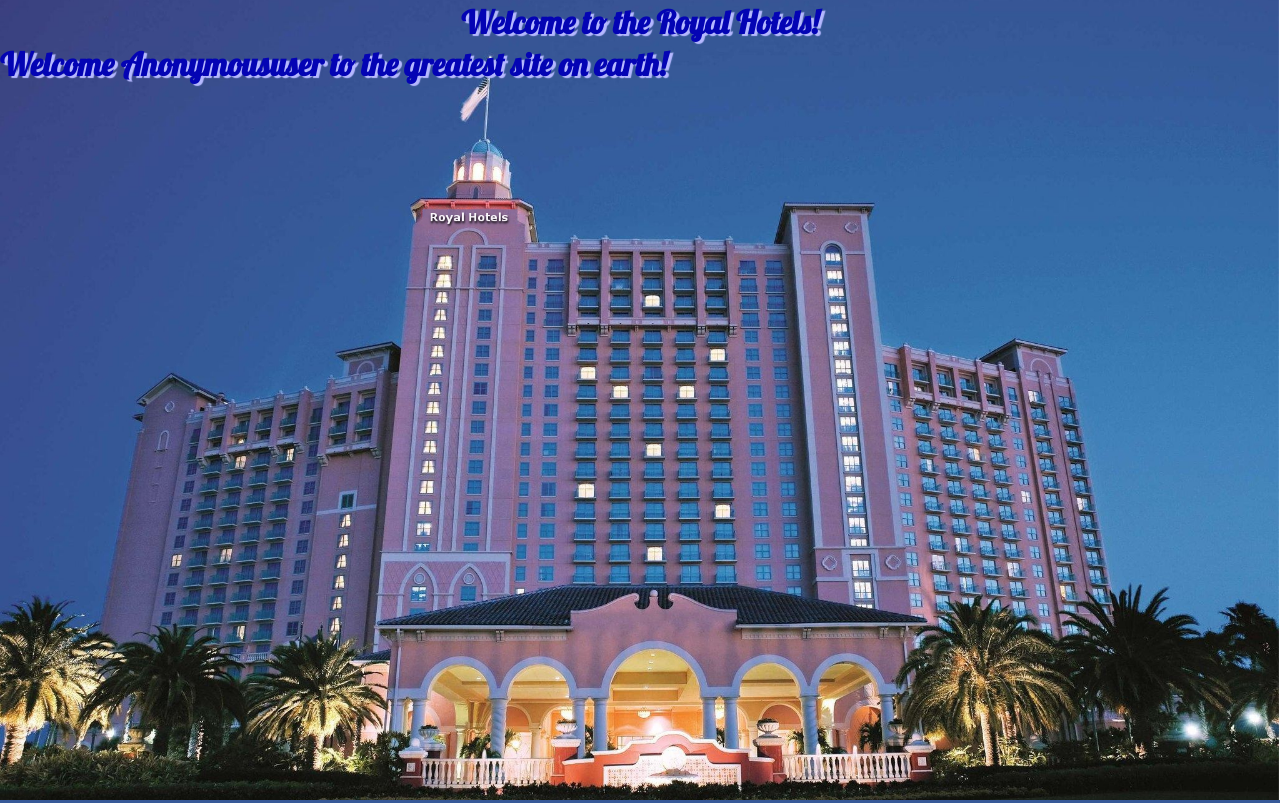
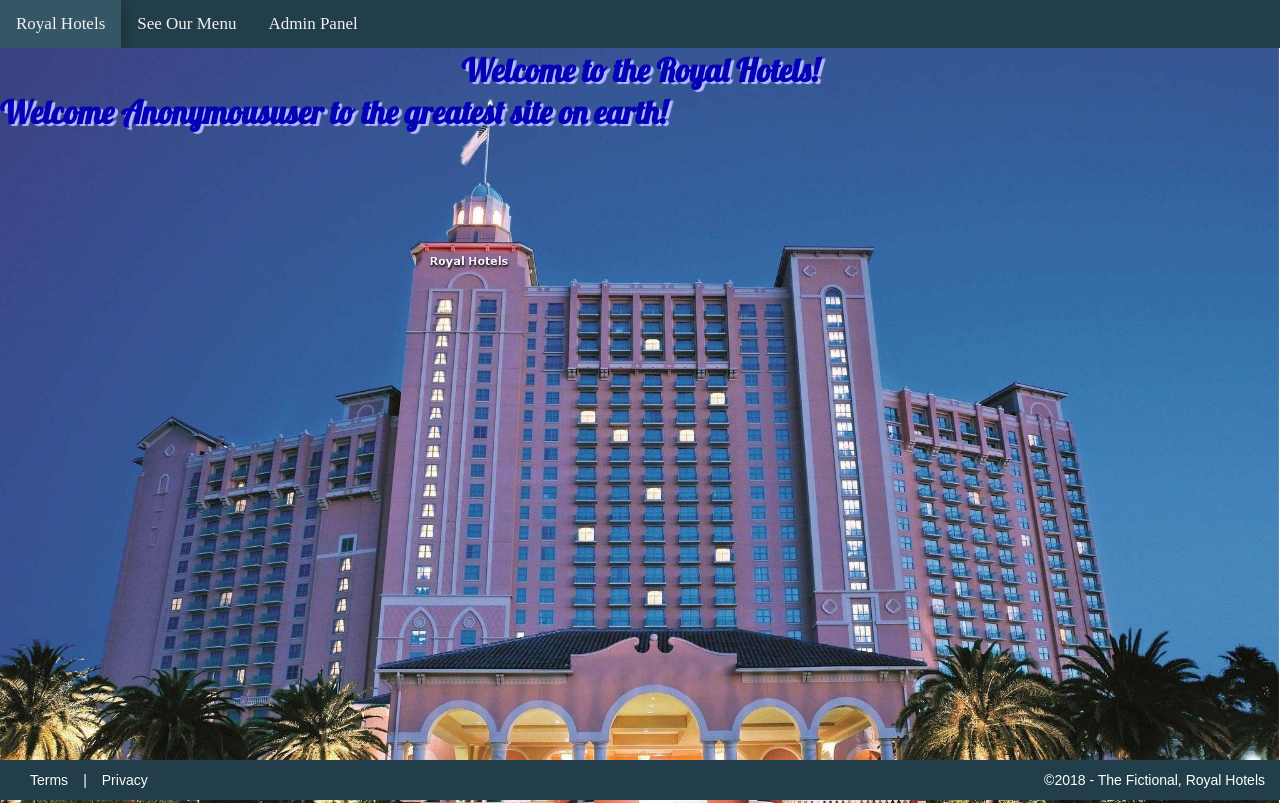
Before and after one commit to mhaldeman8875/Python, a Django app: page / in a window 1280 px wide. Run offline with Django 3.2, Linux system fonts and the light colour scheme.

Commit message:
link footer and navbar html files to base using template tags;

```diff
--- a/Projects/techproject/src/mainapp/templates/base.html
+++ b/Projects/techproject/src/mainapp/templates/base.html
@@ -11,13 +11,13 @@
 	</head>
     <body>
         <div class="page_container">
-            <!-- {% include "navbar.html" %} -->
+            {% include "navbar.html" %}
             <header class="header-title">
                 <h1>{% block header %}{% endblock %}</h1>
 		    </header>
             {% block content %}{% endblock %}
         </div>
 
-        <!-- {% include "footer.html" %} -->
+        {% include "footer.html" %}
     </body>
 </html>
--- /dev/null
+++ b/Projects/techproject/src/mainapp/templates/footer.html
@@ -0,0 +1,6 @@
+
+
+<section id="block-footer">
+    <p id="footer-right"><a href="#">Terms</a>|<a href="#">Privacy</a></p>
+    <p id="footer-left">&copy;2018 - The Fictional, Royal Hotels</p>
+</section>
--- /dev/null
+++ b/Projects/techproject/src/mainapp/templates/navbar.html
@@ -0,0 +1,7 @@
+{% load static from staticfiles %}
+
+<ul class="topnav">
+    <li><a href="">Royal Hotels</a></li>
+    <li><a href="#">See Our Menu</a></li>
+    <li><a href="">Admin Panel</a></li>
+</ul>
```
Also changed, not shown: Projects/techproject/src/mainapp/db.sqlite3, Projects/techproject/src/mainapp/products/migrations/0010_auto_20190329_1458.py (added), Projects/techproject/src/mainapp/products/migrations/0011_auto_20190329_1500.py (added), Projects/techproject/src/mainapp/products/migrations/0012_auto_20190329_1505.py (added), Projects/techproject/src/mainapp/products/migrations/0013_auto_20190329_1515.py (added).
